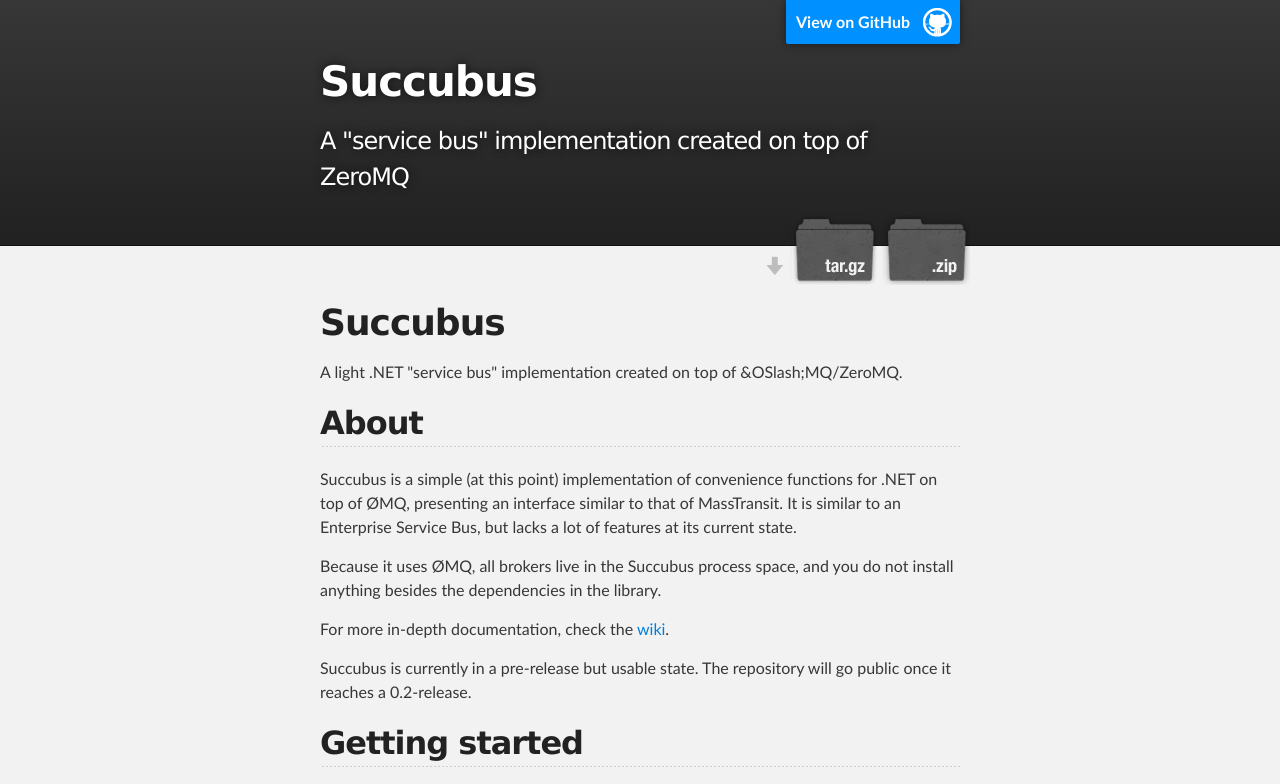
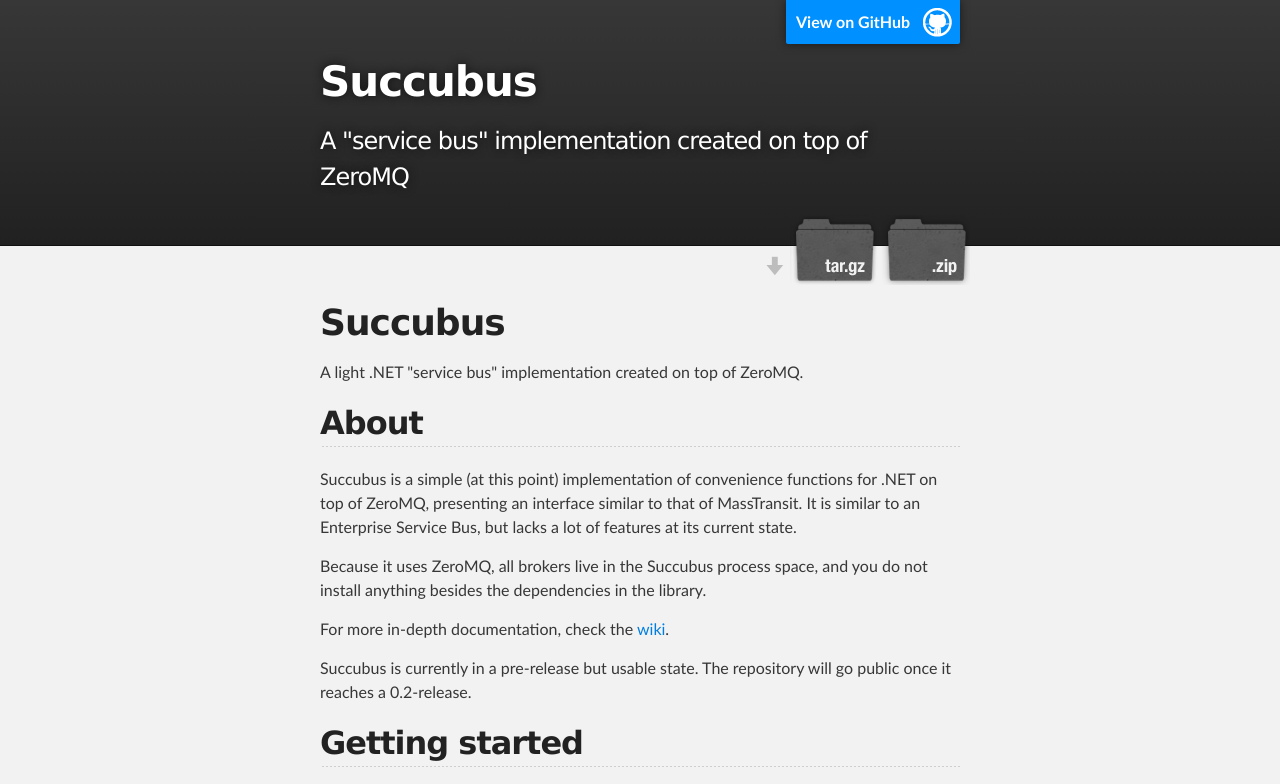
Before and after one commit to COCPORN/succubus, a plain HTML site: page index.html in a window 1280 px wide. Shown: the top 784 px of the page. Drawn offline with Linux system fonts and the light colour scheme.

```diff
--- a/index.html
+++ b/index.html
@@ -34,14 +34,14 @@
         <h1>
 <a name="succubus" class="anchor" href="#succubus"><span class="octicon octicon-link"></span></a>Succubus</h1>
 
-<p>A light .NET "service bus" implementation created on top of &amp;OSlash;MQ/ZeroMQ.</p>
+<p>A light .NET "service bus" implementation created on top of ZeroMQ.</p>
 
 <h2>
 <a name="about" class="anchor" href="#about"><span class="octicon octicon-link"></span></a>About</h2>
 
-<p>Succubus is a simple (at this point) implementation of convenience functions for .NET on top of ØMQ, presenting an interface similar to that of MassTransit. It is similar to an Enterprise Service Bus, but lacks a lot of features at its current state.</p>
+<p>Succubus is a simple (at this point) implementation of convenience functions for .NET on top of ZeroMQ, presenting an interface similar to that of MassTransit. It is similar to an Enterprise Service Bus, but lacks a lot of features at its current state.</p>
 
-<p>Because it uses ØMQ, all brokers live in the Succubus process space, and you do not install anything besides the dependencies in the library.</p>
+<p>Because it uses ZeroMQ, all brokers live in the Succubus process space, and you do not install anything besides the dependencies in the library.</p>
 
 <p>For more in-depth documentation, check the <a href="https://github.com/COCPORN/succubus/wiki">wiki</a>.</p>
 
```
Also changed, not shown: params.json (+1 -1 lines).
